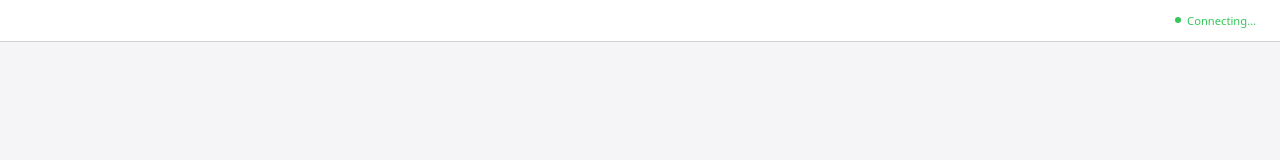
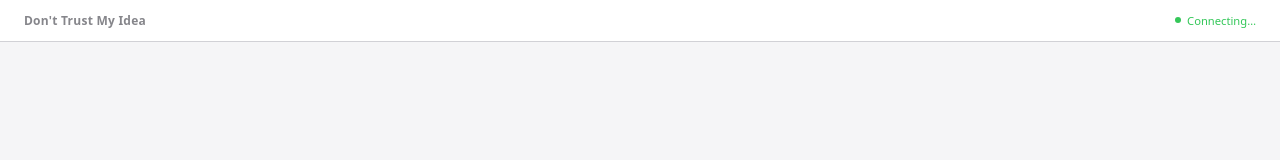
Before and after one commit to kargnas/skills, a website: page skills/dont-trust-my-ui-idea/scripts/frame-template.html in a window 1280 px wide. Drawn offline with Linux system fonts and the light colour scheme.

Commit message:
feat(dont-trust-my-ui-idea): 프리뷰 헤더 브랜딩과 README 예시 화면 추가
프리뷰 프레임의 좌측 상단은 Superpowers 로고를 걷어내면서 비어 있었다.
그 자리에 "Don't Trust My Idea" 텍스트 브랜드를 넣어 스킬 저장소로 링크했다.
격리 세션으로 스킬을 실제 실행해 얻은 8컨셉 화면을 docs/ 아래에 두고
README의 스킬 소개에 삽입했다.

Constraint: 프레임은 body overflow hidden + 내부 스크롤러라서 fullPage 캡처가 안 되므로 뷰포트를 콘텐츠 높이에 맞춰 찍었음
Rejected: 로고 이미지 브랜딩 | 원격 요청 없이 텍스트만으로 충분하고 CDN 의존을 만들지 않음
Confidence: high
Scope-risk: narrow
Reversibility: clean
Tested: 데모 서버 재기동 후 헤더에 브랜드 텍스트와 Connected 상태가 함께 렌더됨 (Playwright 1440x1500)
Tested: npm test 통과, 스킬 디렉터리 내 superpowers/brainstorming 문자열 0건
Not-tested: 좁은 뷰포트에서 브랜드와 상태 필의 겹침 여부

```diff
--- a/skills/dont-trust-my-ui-idea/scripts/frame-template.html
+++ b/skills/dont-trust-my-ui-idea/scripts/frame-template.html
@@ -9,7 +9,7 @@
      *
      * This template provides a consistent frame with:
      * - OS-aware light/dark theming
-     * - Header connection status
+     * - Header branding and connection status
      * - Scrollable main content area
      * - CSS helpers for common UI patterns
      *
@@ -63,6 +63,8 @@
     }
 
     /* ===== FRAME STRUCTURE ===== */
+    .brand { justify-self: start; font-size: 0.75rem; font-weight: 600; letter-spacing: 0.02em; color: var(--text-secondary); line-height: 1; white-space: nowrap; }
+    .brand a { color: inherit; text-decoration: none; }
     .status { font-size: 0.7rem; color: var(--status-color, var(--success)); display: flex; align-items: center; gap: 0.4rem; justify-self: end; white-space: nowrap; line-height: 1; }
     .status::before { content: ''; width: 6px; height: 6px; background: var(--status-color, var(--success)); border-radius: 50%; }
 
@@ -191,6 +193,7 @@
 </head>
 <body>
   <div class="header">
+    <div class="brand"><a href="https://github.com/kargnas/skills/tree/main/skills/dont-trust-my-ui-idea">Don't Trust My Idea</a></div>
     <div class="status">Connecting…</div>
   </div>
 
```
Also changed, not shown: README.md, docs/dont-trust-my-ui-idea-concepts.png (added).
